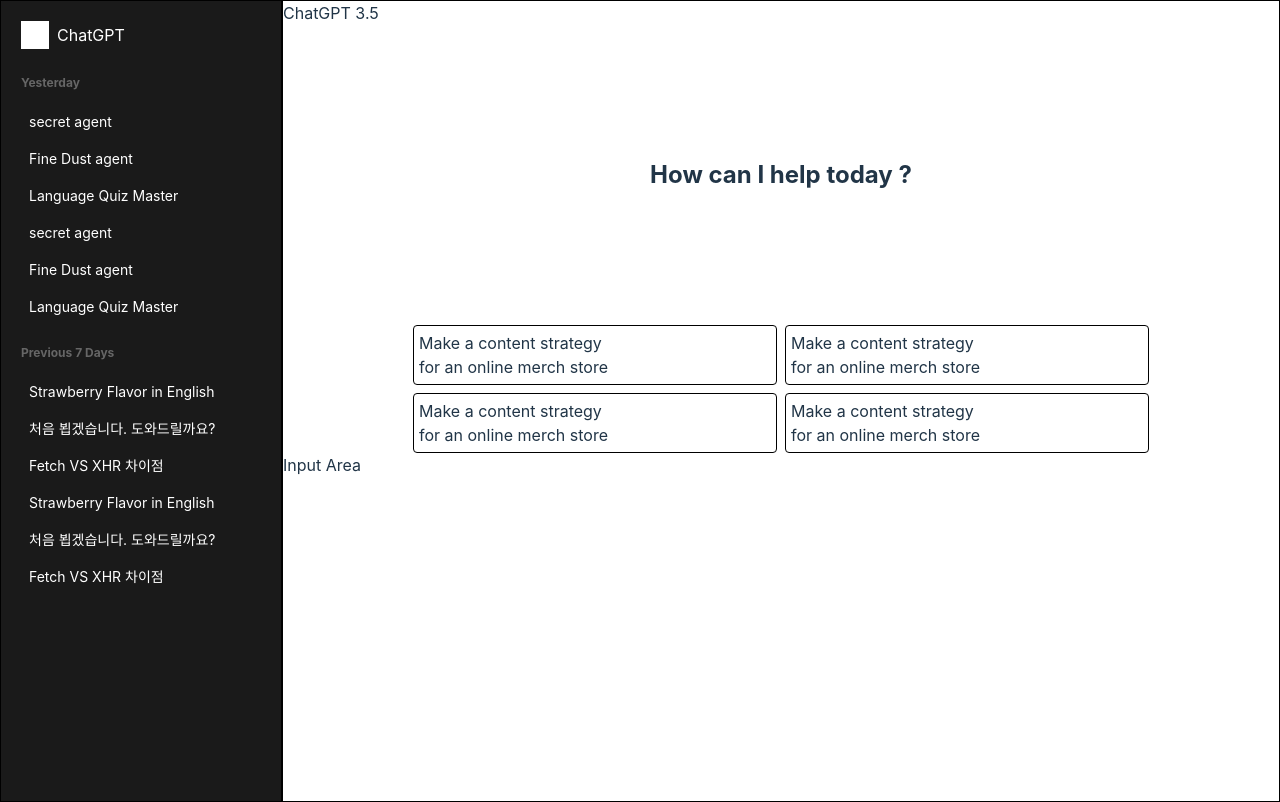
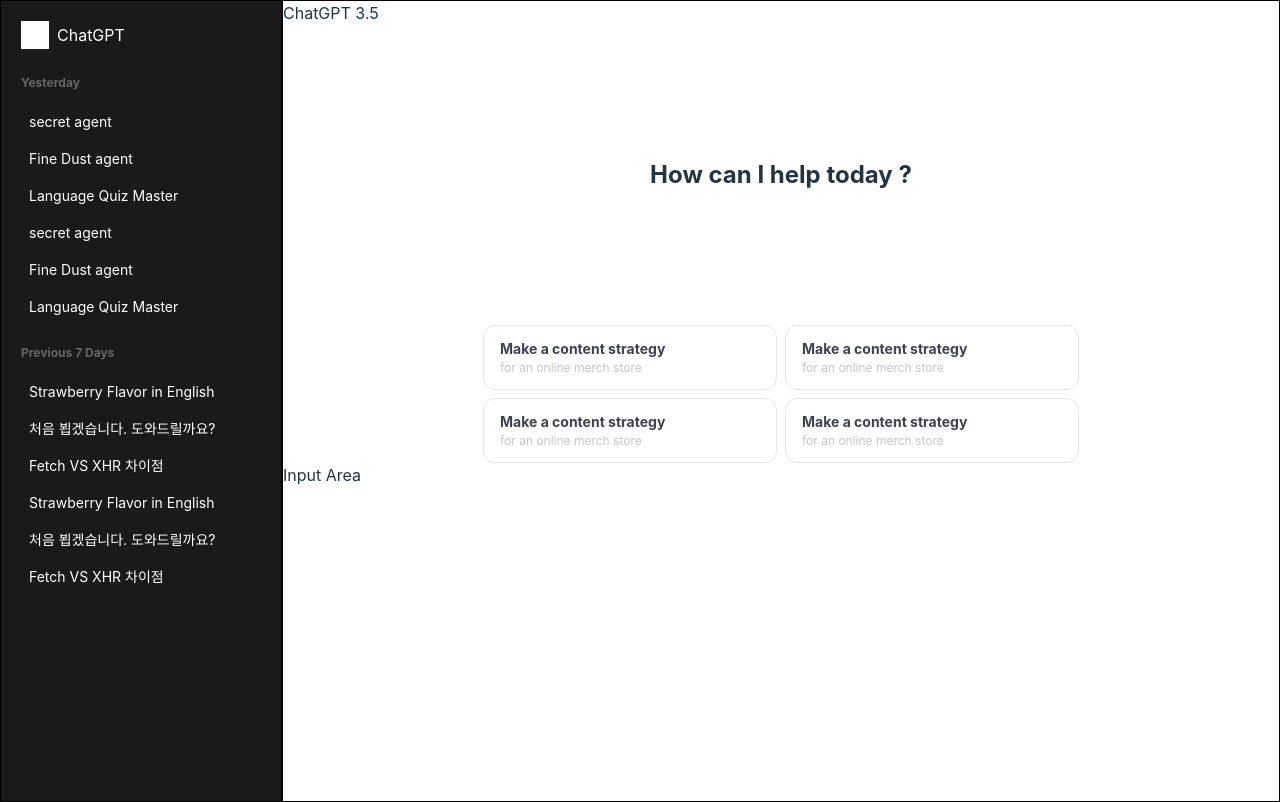
Before and after one commit to kariskim/gpt-clone, a React (Vite) app: page / in a window 1280 px wide. Built offline with nearby package versions, Linux system fonts and the light colour scheme.

Commit message:
card 영역 스타일 추가

```diff
--- a/src/components/Contents.scss
+++ b/src/components/Contents.scss
@@ -33,14 +33,31 @@
             //grid-auto-flow: row;
             gap: 0.5rem;
             width: 100%;
-            padding: 0 130px;
+            padding: 0 200px;
             box-sizing: border-box;
 
             .card {
-                border: 1px solid black;
-                border-radius: 4px;
+                border: 1px solid rgba(0,0,0, .1);
+                border-radius: 0.75rem;
                 text-align: left;
-                padding: 5px;
+                padding: 0.75rem 1rem;
+                color: rgba(64,65,79,1);
+
+                .title {
+                    font-weight: bold;
+                    font-size: 14px;
+                    color: rgba(64,65,79, 1);
+                }
+
+                .desc {
+                    font-size: 12px;
+                    color: rgba(64,65,79, 0.3);
+                }
+
+                &:hover {
+                    background-color: rgba(247,247,248, 1);
+                }
+
             }
 
         }
```
Also changed, not shown: 1 other file (tests, documents, lock files or other folders).
